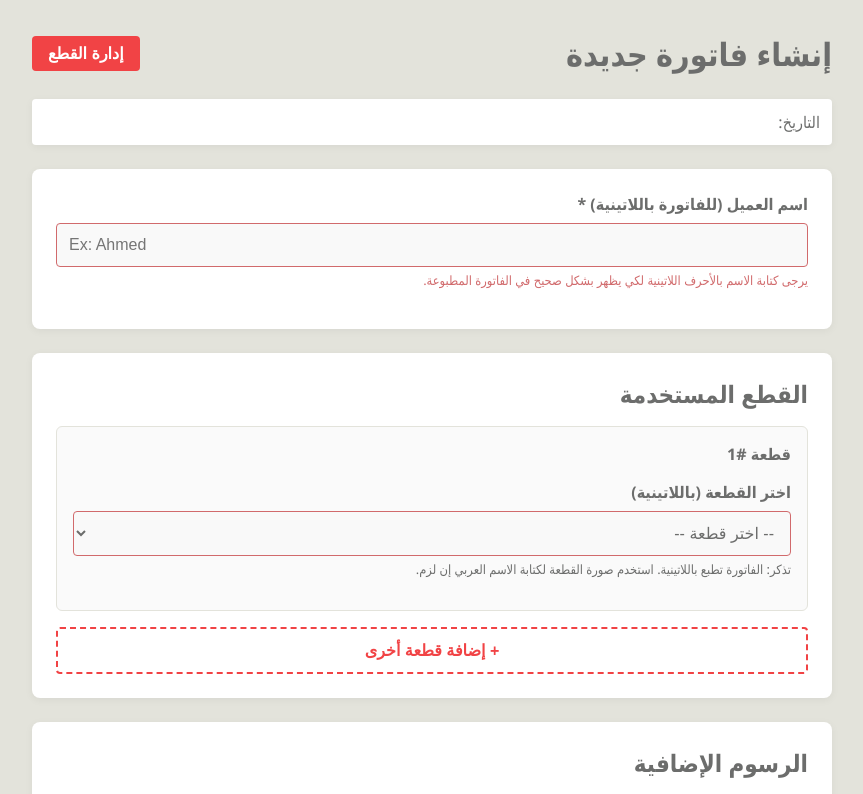
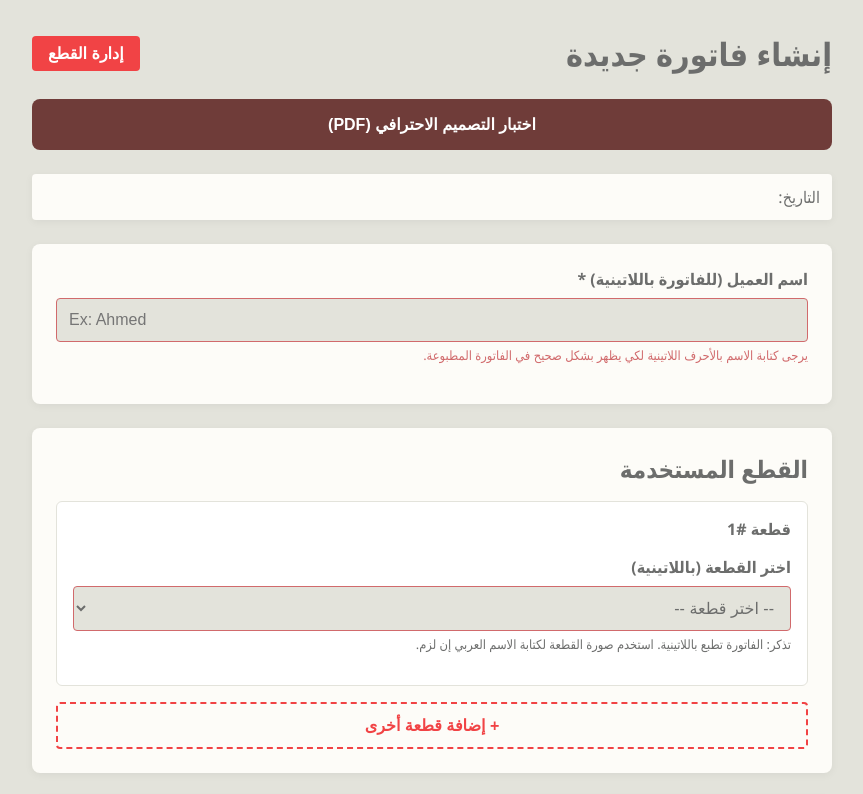
Before and after one commit to chaliku/artisan-invoicing-app, a SvelteKit app: page / in a window 1280 px wide. Shown: the top 794 px of the page, without its empty margins (208-1071 px from the left). Built offline with nearby package versions, Linux system fonts and the light colour scheme.

Commit message:
feat: successful PDF layout, finalized 3-layer UI colors, fixed Tauri permissions and SvelteKit routing

```diff
--- /dev/null
+++ b/src/routes/+layout.svelte
@@ -0,0 +1,26 @@
+<script lang="ts">
+  // التخطيط العام
+</script>
+
+<div class="app-wrapper">
+  <slot />
+</div>
+
+<style>
+  :global(html),
+  :global(body) {
+    background-color: #e3e3db !important;
+    color: #6c6d6c;
+    margin: 0;
+    padding: 0;
+    font-family: 'Segoe UI', Tahoma, Geneva, Verdana, sans-serif;
+    min-height: 100vh;
+    direction: rtl;
+  }
+
+  .app-wrapper {
+    min-height: 100vh;
+    background-color: #e3e3db;
+    padding-bottom: 2rem;
+  }
+</style>
--- a/src/routes/+page.svelte
+++ b/src/routes/+page.svelte
@@ -23,6 +23,7 @@
   let error = $state("");
   let success = $state("");
   let parts = $state<any[]>([]);
+  let isSaving = $state(false);
 
   onMount(async () => {
     const dateResult = await commands.currentDateDmy();
@@ -92,6 +93,10 @@
       return;
     }
 
+    isSaving = true;
+    error = "";
+    success = "";
+
     try {
       const result = await commands.saveInvoice(
         {
@@ -105,7 +110,6 @@
 
       if (result.status === "ok") {
         success = "تم حفظ الفاتورة بنجاح";
-        error = "";
         setTimeout(() => {
           clientName = "";
           items = [{ name: "", price: 0, receipt_image_path: null, note: "" }];
@@ -118,6 +122,8 @@
       }
     } catch (e) {
       error = "خطأ في الاتصال";
+    } finally {
+      isSaving = false;
     }
   }
 
@@ -144,6 +150,43 @@
     >
   </div>
 
+  <!-- زر الاختبار المؤقت -->
+  <button
+    style="width: 100%; background: #6f3c39; color: white; padding: 1rem; border-radius: 8px; cursor: pointer; margin-bottom: 1.5rem; font-size: 1rem; font-weight: bold; border: none;"
+    onclick={async () => {
+      try {
+        const dummyInvoice = {
+          client_name: "Ahmed",
+          items: [
+            {
+              name: "Robinet",
+              price: 500.0,
+              receipt_image_path: null,
+              note: null,
+            },
+          ],
+          labor_fee: 1500.0,
+          transport_fee: 200.0,
+          total: 2200.0,
+        };
+        const res = await commands.generateInvoicePdf(
+          dummyInvoice,
+          "Facture",
+          "07/11/2026",
+        );
+        if (res.status === "ok") {
+          alert("نجاح! الملف في: " + res.data);
+        } else {
+          alert("خطأ: " + JSON.stringify(res.error));
+        }
+      } catch (e) {
+        alert("خطأ في الاتصال: " + String(e));
+      }
+    }}
+  >
+    اختبار التصميم الاحترافي (PDF)
+  </button>
+
   <div class="date-display">التاريخ: {date}</div>
 
   {#if error}
@@ -166,9 +209,10 @@
       />
       <small
         style="color: #d16a6c; font-size: 0.8rem; margin-top: 4px; display: block;"
-        >يرجى كتابة الاسم بالأحرف اللاتينية لكي يظهر بشكل صحيح في الفاتورة
-        المطبوعة.</small
       >
+        يرجى كتابة الاسم بالأحرف اللاتينية لكي يظهر بشكل صحيح في الفاتورة
+        المطبوعة.
+      </small>
     </div>
   </div>
 
@@ -201,9 +245,10 @@
           </select>
           <small
             style="color: #6c6d6c; font-size: 0.8rem; margin-top: 4px; display: block;"
-            >تذكر: الفاتورة تطبع باللاتينية. استخدم صورة القطعة لكتابة الاسم
-            العربي إن لزم.</small
           >
+            تذكر: الفاتورة تطبع باللاتينية. استخدم صورة القطعة لكتابة الاسم
+            العربي إن لزم.
+          </small>
         </div>
 
         {#if item.name}
@@ -252,16 +297,13 @@
     <span class="total-amount">{formatPrice(total)}</span>
   </div>
 
-  <button class="save-btn" onclick={saveInvoice}>حفظ الفاتورة</button>
+  <button class="save-btn" onclick={saveInvoice} disabled={isSaving}>
+    {isSaving ? "⏳ جاري الحفظ..." : "حفظ الفاتورة"}
+  </button>
 </div>
 
 <style>
-  /* نفس الستايل السابق... */
-  :global(body) {
-    background-color: #e3e3db;
-    margin: 0;
-    font-family: "Segoe UI", Tahoma, Geneva, Verdana, sans-serif;
-  }
+  /* لا نحتاج :global(body) هنا لأننا في +layout.svelte */
 
   .container {
     max-width: 800px;
@@ -310,6 +352,12 @@
     opacity: 0.85;
   }
 
+  .save-btn:disabled {
+    opacity: 0.5;
+    cursor: not-allowed;
+  }
+
+  /* الحقول: كريمي افتراضي، أبيض عند التركيز */
   input,
   select {
     width: 100%;
@@ -317,16 +365,18 @@
     border: 1px solid #d16a6c;
     border-radius: 4px;
     font-size: 1rem;
-    background: #f9f9f9;
+    background: #e3e3db !important;
     box-sizing: border-box;
     color: #6c6d6c;
+    transition: all 0.2s ease;
   }
 
   input:focus,
   select:focus {
     outline: none;
     border-color: #f14345;
-    background: #ffffff;
+    background: #ffffff !important;
+    box-shadow: 0 0 0 3px rgba(241, 67, 69, 0.1);
   }
 
   .hint {
@@ -335,8 +385,9 @@
     margin-top: 0.25rem;
   }
 
+  /* الحاويات: أبيض دافئ #FDFCF8 */
   .date-display {
-    background: white;
+    background: #fdfcf8;
     padding: 0.75rem;
     border-radius: 4px;
     margin-bottom: 1.5rem;
@@ -362,7 +413,7 @@
   }
 
   .form-section {
-    background: white;
+    background: #fdfcf8; /* الأبيض الدافئ */
     padding: 1.5rem;
     border-radius: 8px;
     box-shadow: 0 2px 8px rgba(0, 0, 0, 0.05);
@@ -384,12 +435,13 @@
     font-weight: 600;
   }
 
+  /* البطاقة الداخلية: بيضاء ناصعة لتبرز داخل الحاوية الدافئة */
   .item-card {
     border: 1px solid #e3e3db;
     border-radius: 6px;
     padding: 1rem;
     margin-bottom: 1rem;
-    background: #fafafa;
+    background: #ffffff;
   }
 
   .item-header {
--- a/src/routes/parts/+page.svelte
+++ b/src/routes/parts/+page.svelte
@@ -173,59 +173,36 @@
         dir="ltr"
         style="text-align: left;"
       />
-      <small
-        style="color: #d16a6c; font-size: 0.8rem; margin-top: 4px; display: block;"
-        >اكتب الاسم باللاتينية لكي يظهر في PDF.</small
-      >
+      <small style="color: #d16a6c; font-size: 0.8rem; margin-top: 4px; display: block;">
+        اكتب الاسم باللاتينية لكي يظهر في PDF.
+      </small>
     </div>
 
     <div class="form-row">
       <div class="form-group">
         <label>الحد الأدنى (اختياري)</label>
-        <input
-          type="number"
-          bind:value={lowBound}
-          placeholder="0"
-          step="0.01"
-        />
+        <input type="number" bind:value={lowBound} placeholder="0" step="0.01" />
       </div>
 
       <div class="form-group">
         <label>الحد الأقصى (اختياري)</label>
-        <input
-          type="number"
-          bind:value={highBound}
-          placeholder="0"
-          step="0.01"
-        />
+        <input type="number" bind:value={highBound} placeholder="0" step="0.01" />
       </div>
     </div>
 
     <div class="form-group">
       <label>صورة القطعة (اختياري)</label>
       <div class="image-upload-row">
-        <button
-          type="button"
-          class="btn-secondary"
-          onclick={pickImage}
-          disabled={pickingImage}
-        >
+        <button type="button" class="btn-secondary" onclick={pickImage} disabled={pickingImage}>
           {pickingImage ? "جاري الاختيار..." : "اختيار صورة"}
         </button>
         {#if imagePath}
           <span class="image-status">تم اختيار صورة بنجاح ✔</span>
-          <button
-            type="button"
-            class="btn-danger-small"
-            onclick={() => (imagePath = null)}>إزالة</button
-          >
+          <button type="button" class="btn-danger-small" onclick={() => (imagePath = null)}>إزالة</button>
         {/if}
       </div>
-      <small
-        style="color: #6c6d6c; font-size: 0.8rem; margin-top: 4px; display: block;"
-      >
-        💡 ملاحظة: يمكنك كتابة أو رسم الاسم العربي على الصورة (مثل اسم علبة
-        القطعة) لكي يراه العميل في الفاتورة، لأن الفاتورة تطبع باللاتينية فقط.
+      <small style="color: #6c6d6c; font-size: 0.8rem; margin-top: 4px; display: block;">
+        💡 ملاحظة: يمكنك كتابة أو رسم الاسم العربي على الصورة لكي يراه العميل في الفاتورة.
       </small>
     </div>
 
@@ -261,7 +238,7 @@
               <td>
                 {#if part.image_path}
                   <img
-                    src={`asset://localhost/${part.image_path.replace(/\\/g, "/")}`}
+                    src={`asset://localhost/${part.image_path.replace(/\\/g, '/')}`}
                     alt={part.name}
                     class="thumbnail"
                   />
@@ -273,12 +250,8 @@
               <td>{part.low_bound ?? "—"}</td>
               <td>{part.high_bound ?? "—"}</td>
               <td class="actions">
-                <button class="btn-edit" onclick={() => startEdit(part)}
-                  >تعديل</button
-                >
-                <button class="btn-delete" onclick={() => deletePart(part.id)}
-                  >حذف</button
-                >
+                <button class="btn-edit" onclick={() => startEdit(part)}>تعديل</button>
+                <button class="btn-delete" onclick={() => deletePart(part.id)}>حذف</button>
               </td>
             </tr>
           {/each}
@@ -289,12 +262,7 @@
 </div>
 
 <style>
-  /* نفس الستايل السابق... */
-  :global(body) {
-    background-color: #e3e3db;
-    margin: 0;
-    font-family: "Segoe UI", Tahoma, Geneva, Verdana, sans-serif;
-  }
+  /* لا نحتاج :global(body) هنا */
 
   .container {
     max-width: 900px;
@@ -311,19 +279,13 @@
     margin-bottom: 2rem;
   }
 
-  h1,
-  h2 {
+  h1, h2 {
     color: #6c6d6c;
     margin: 0;
   }
 
-  h1 {
-    font-size: 2rem;
-  }
-  h2 {
-    font-size: 1.5rem;
-    margin-bottom: 1rem;
-  }
+  h1 { font-size: 2rem; }
+  h2 { font-size: 1.5rem; margin-bottom: 1rem; }
 
   .back-btn {
     background: #6f3c39;
@@ -336,43 +298,22 @@
     font-weight: 600;
   }
 
-  .back-btn:hover {
-    opacity: 0.9;
-  }
+  .back-btn:hover { opacity: 0.9; }
 
-  .error {
-    background: #fee;
-    color: #c33;
-    padding: 1rem;
-    border-radius: 4px;
-    margin-bottom: 1rem;
-    border: 1px solid #fcc;
-  }
-  .success {
-    background: #efe;
-    color: #363;
-    padding: 1rem;
-    border-radius: 4px;
-    margin-bottom: 1rem;
-    border: 1px solid #cfc;
-  }
+  .error { background: #fee; color: #c33; padding: 1rem; border-radius: 4px; margin-bottom: 1rem; border: 1px solid #fcc; }
+  .success { background: #efe; color: #363; padding: 1rem; border-radius: 4px; margin-bottom: 1rem; border: 1px solid #cfc; }
 
+  /* الحاويات: أبيض دافئ #FDFCF8 */
   .form {
-    background: white;
+    background: #fdfcf8;
     padding: 1.5rem;
     border-radius: 8px;
     box-shadow: 0 2px 8px rgba(0, 0, 0, 0.05);
     margin-bottom: 2rem;
   }
 
-  .form-group {
-    margin-bottom: 1rem;
-  }
-  .form-row {
-    display: grid;
-    grid-template-columns: 1fr 1fr;
-    gap: 1rem;
-  }
+  .form-group { margin-bottom: 1rem; }
+  .form-row { display: grid; grid-template-columns: 1fr 1fr; gap: 1rem; }
 
   label {
     display: block;
@@ -381,22 +322,24 @@
     font-weight: 600;
   }
 
+  /* الحقول: كريمي افتراضي، أبيض عند التركيز */
   input {
     width: 100%;
     padding: 0.75rem;
     border: 1px solid #d16a6c;
     border-radius: 4px;
     font-size: 1rem;
-    direction: rtl;
-    background: #f9f9f9;
+    background: #e3e3db !important;
     box-sizing: border-box;
     color: #6c6d6c;
+    transition: all 0.2s ease;
   }
 
   input:focus {
     outline: none;
     border-color: #f14345;
-    background: #ffffff;
+    background: #ffffff !important;
+    box-shadow: 0 0 0 3px rgba(241, 67, 69, 0.1);
   }
 
   .image-upload-row {
@@ -436,9 +379,7 @@
     font-size: 1rem;
     font-weight: 600;
   }
-  .btn-primary:hover {
-    opacity: 0.9;
-  }
+  .btn-primary:hover { opacity: 0.9; }
 
   .btn-secondary {
     background: transparent;
@@ -450,28 +391,18 @@
     font-size: 1rem;
     font-weight: 600;
   }
-  .btn-secondary:hover {
-    background: #f5f5f5;
-  }
+  .btn-secondary:hover { background: #f5f5f5; }
 
   .parts-list {
-    background: white;
+    background: #fdfcf8;
     padding: 1.5rem;
     border-radius: 8px;
     box-shadow: 0 2px 8px rgba(0, 0, 0, 0.05);
   }
 
-  .empty {
-    text-align: center;
-    color: #d16a6c;
-    padding: 2rem;
-  }
+  .empty { text-align: center; color: #d16a6c; padding: 2rem; }
 
-  table {
-    width: 100%;
-    border-collapse: collapse;
-    margin-top: 1rem;
-  }
+  table { width: 100%; border-collapse: collapse; margin-top: 1rem; }
 
   th {
     background: #f4f1ea;
@@ -496,14 +427,9 @@
     border: 1px solid #e3e3db;
   }
 
-  .no-image {
-    color: #aaa;
-  }
+  .no-image { color: #aaa; }
 
-  .actions {
-    display: flex;
-    gap: 0.5rem;
-  }
+  .actions { display: flex; gap: 0.5rem; }
 
   .btn-edit {
     background: #f14345;
@@ -514,9 +440,7 @@
     cursor: pointer;
     font-size: 0.875rem;
   }
-  .btn-edit:hover {
-    opacity: 0.9;
-  }
+  .btn-edit:hover { opacity: 0.9; }
 
   .btn-delete {
     background: transparent;
@@ -527,7 +451,5 @@
     cursor: pointer;
     font-size: 0.875rem;
   }
-  .btn-delete:hover {
-    background: rgba(241, 67, 69, 0.1);
-  }
+  .btn-delete:hover { background: rgba(241, 67, 69, 0.1); }
 </style>
```
Also changed, not shown: src-tauri/capabilities/default.json (+6 -1 lines), 1 other file (tests, documents, lock files or other folders).
